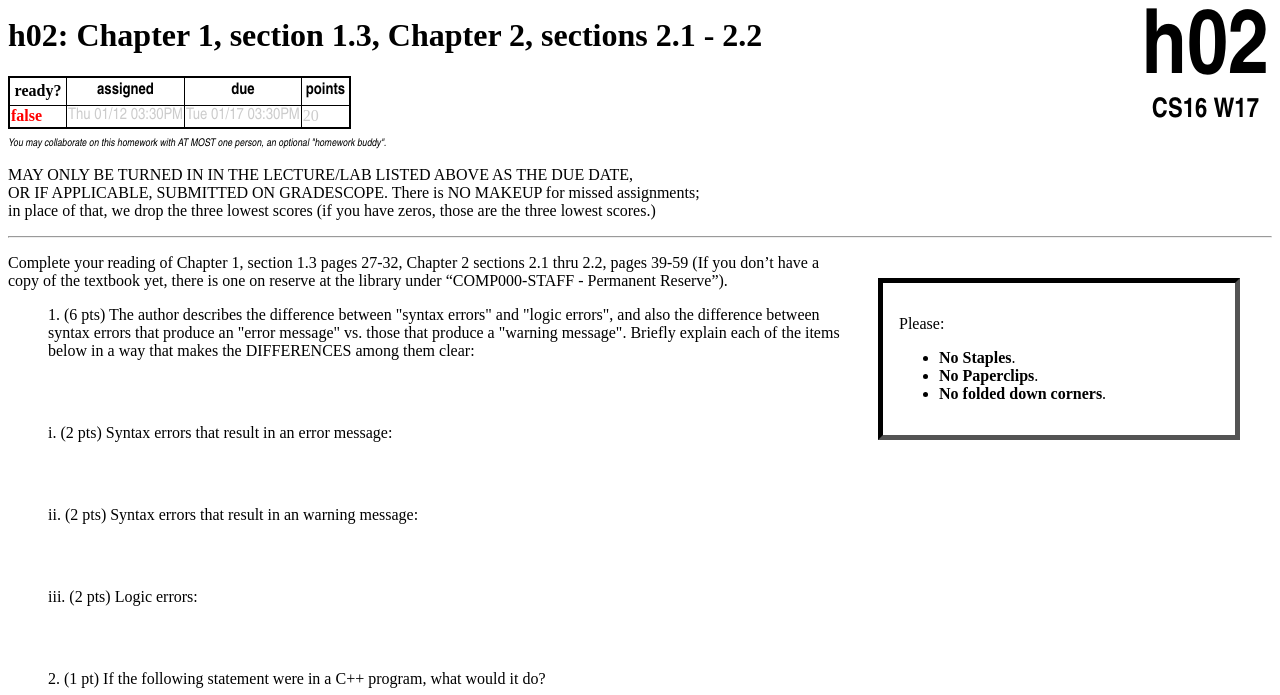
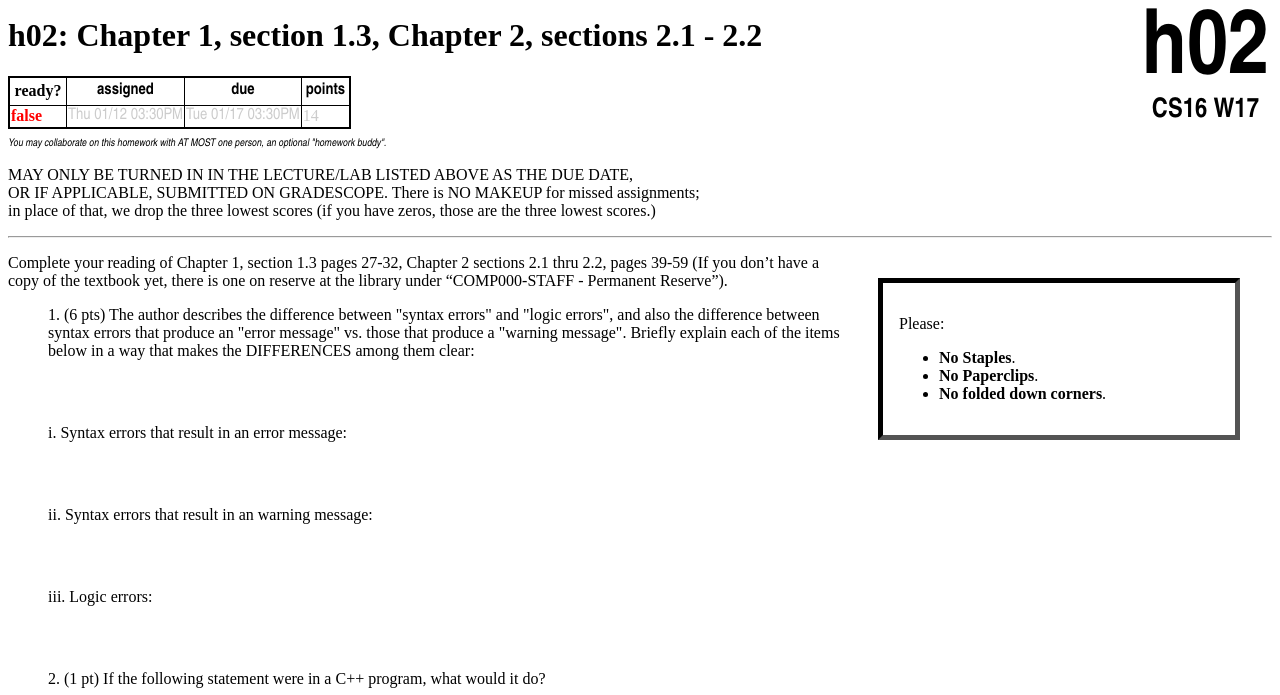
Before and after one commit to ucsb-cs32-s17/ucsb-cs32-s17.github.io, a Jekyll site: the page built from _hwk/h02.md, in a window 1280 px wide. Shown: the part 450-1145 px from the top of the page. Built offline with Jekyll 4.4.1, drawn with Linux system fonts in a browser that asks for light colours.

Commit message:
updated hws

```diff
--- a/_hwk/h02.md
+++ b/_hwk/h02.md
@@ -9,13 +9,14 @@ due: 2017-01-17 15:30:00.00-8:00
 Complete your reading of Chapter 1, section 1.3 pages 27-32, Chapter 2 sections 2.1 thru 2.2, pages 39-59   (If you don't have a copy of the textbook yet, there is one on reserve at the library under "COMP000-STAFF - Permanent Reserve").
 
 <ol markdown="1">
-1. (6 pts) The author describes the difference between "syntax errors" and "logic errors", and also the difference between syntax errors that produce an "error message" vs. those that produce a "warning message".    Briefly explain each of the items below in a way that makes the DIFFERENCES among them clear:
+1. (6 pts) The author describes the difference between "syntax errors" and "logic errors", and also the difference between syntax errors that produce an "error message" vs. those that produce a "warning message".  Briefly explain each of the items below in a way that makes the DIFFERENCES among them clear:
     <div style="margin-bottom:4em"></div>
-  i. (2 pts) Syntax errors that result in an error message:
+
+  i. Syntax errors that result in an error message:
     <div style="margin-bottom:4em"></div>
-  ii. (2 pts) Syntax errors that result in an warning message:
+  ii. Syntax errors that result in an warning message:
     <div style="margin-bottom:4em"></div>
-  iii. (2 pts) Logic errors:
+  iii. Logic errors:
 
     <div style="margin-bottom:4em"></div>
 
```
